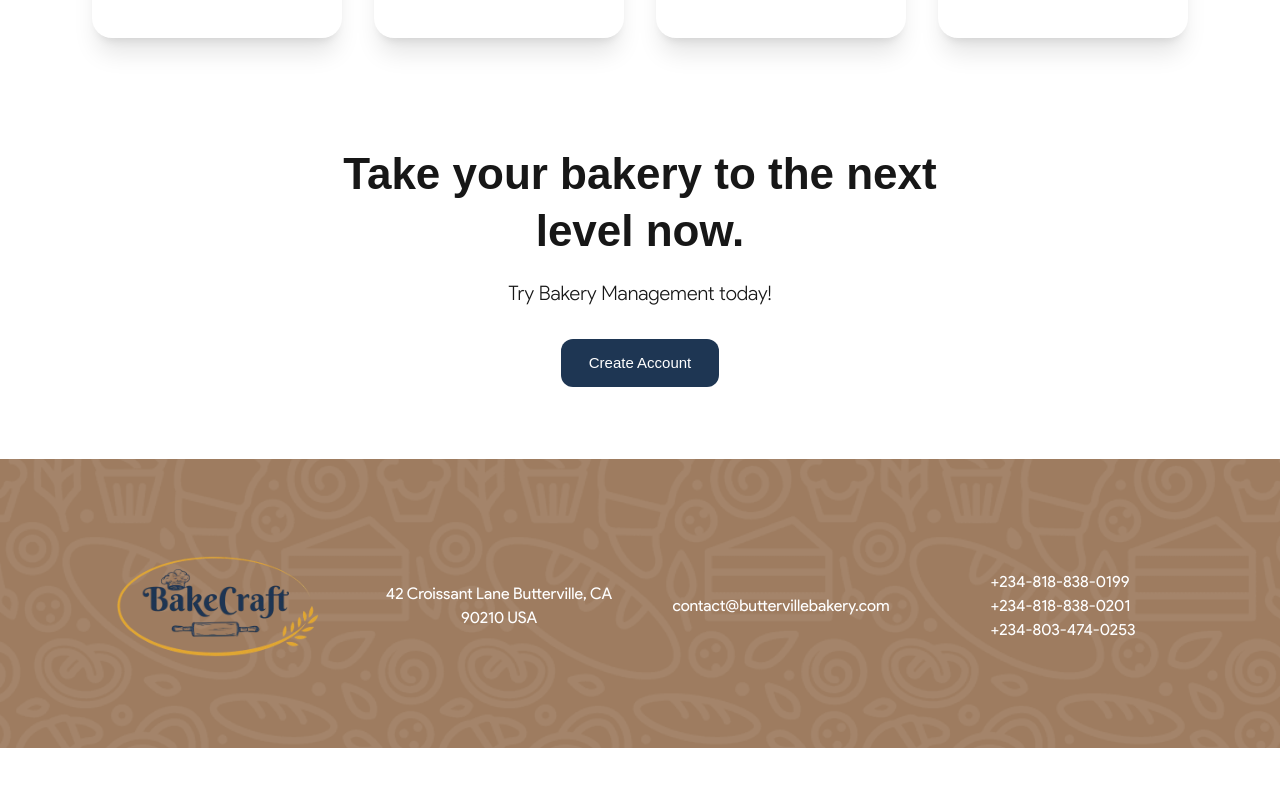
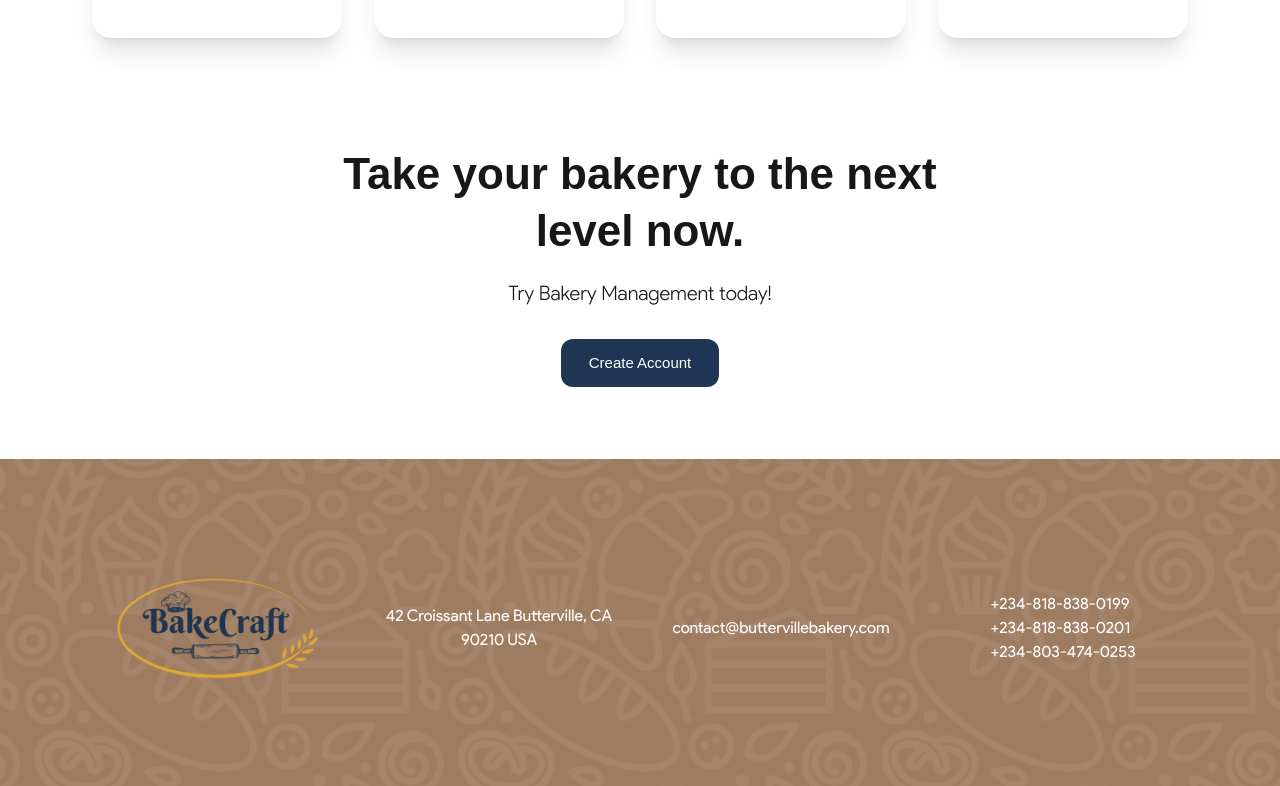
Before and after one commit to CodeEnthusiast09/bakecraft-frontend, a Next.js app: page / in a window 1280 px wide. Shown: the part 3052-3838 px from the top of the page. Before the commit the page ends 3800 px from the top, so only its background shows below. Built offline with nearby package versions, Linux system fonts and the light colour scheme; a web font is replaced by a local one.

Commit message:
adjusted footer

```diff
--- a/src/app/_components/footer/index.tsx
+++ b/src/app/_components/footer/index.tsx
@@ -2,14 +2,14 @@ import Image from "next/image";
 
 const Footer = () => {
   return (
-    <div className="relative mt-10 xl:mt-[72px]">
+    <div className="relative mt-10 xl:mt-[72px] h-[550px] md:h-[339px] bg-secondary-100">
       <Image
         alt="vector"
         src={"/images/design.png"}
         width={460}
         height={326}
         priority
-        className="transform scale-x-[-1] w-full h-[420px] md:h-[289px] object-cover object-[75%_70%] bg-secondary-100"
+        className="transform scale-x-[-1] w-full "
       />
 
       <div className="absolute inset-0 z-20 py-8 px-5 lg:p-10 xl:p-24 grid gap-10 md:grid-cols-2 lg:grid-cols-3 xl:grid-cols-4 items-center justify-items-center">
```
